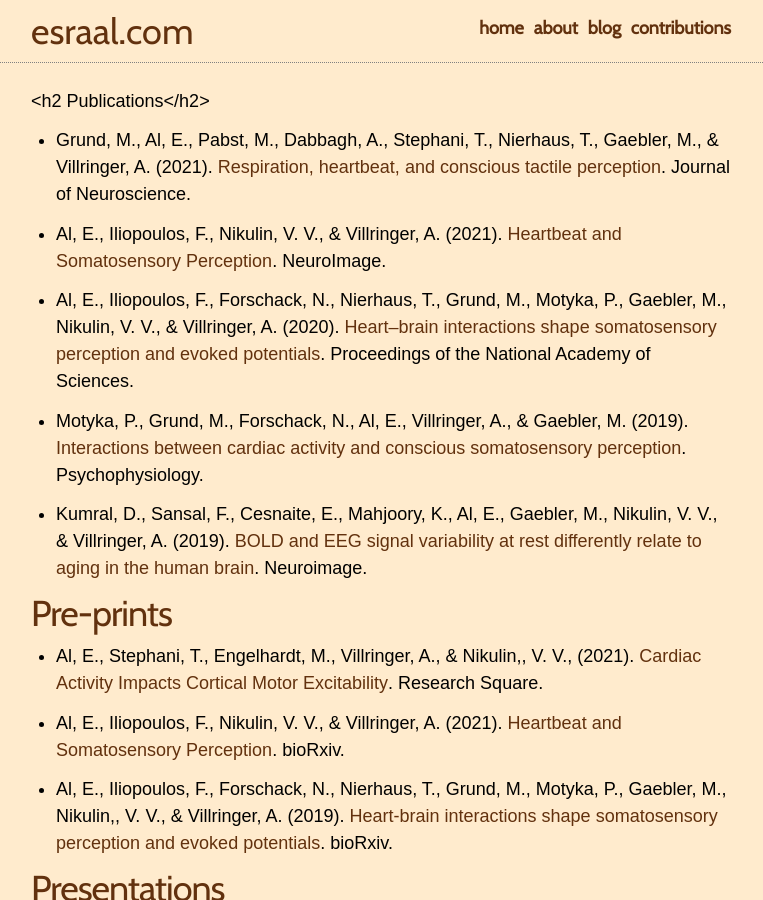
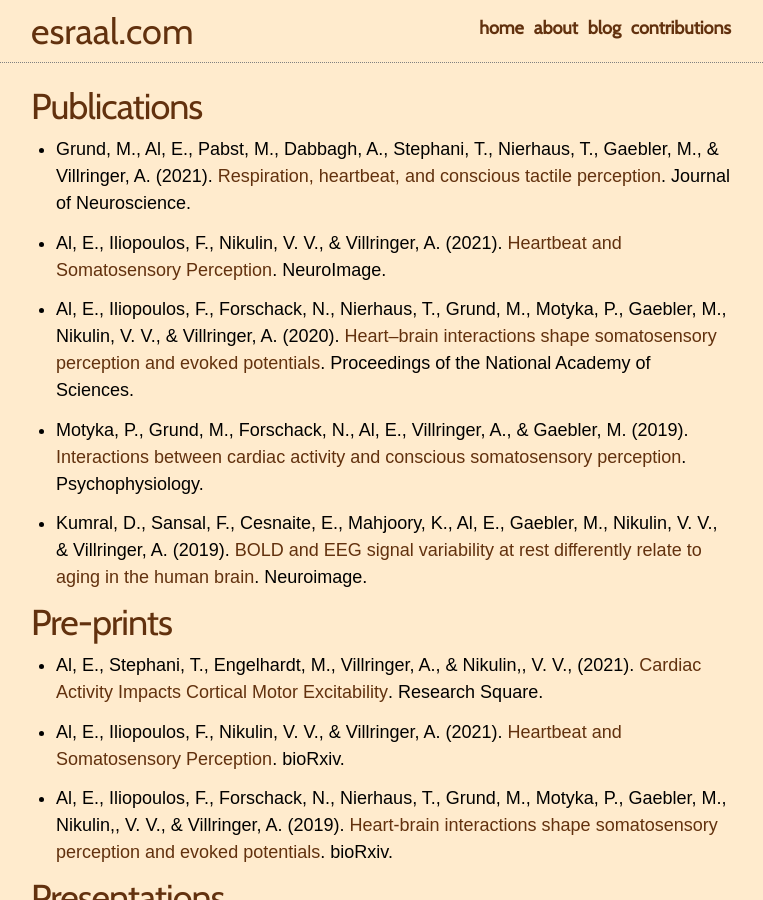
Before and after one commit to Esra-Al/esra-al.github.io, a Jekyll site: the page built from contributions.md, in a window 1280 px wide and 900 px high. Shown: the whole window, without its empty margins (259-1022 px from the left). Built offline with Jekyll 4.4.1, drawn with Linux system fonts in a browser that asks for light colours.

Commit message:
Update contributions.md

```diff
--- a/contributions.md
+++ b/contributions.md
@@ -3,7 +3,7 @@ layout: default
 title: contributions
 ---
 
-<h2 Publications</h2>
+<h2 class="contribution-type">Publications</h2>
 
 - Grund, M., Al, E., Pabst, M., Dabbagh, A., Stephani, T., Nierhaus, T., Gaebler, M., & Villringer, A. (2021). <a href='https://www.jneurosci.org/content/early/2021/11/30/JNEUROSCI.0592-21.2021.abstract?casa_token=ahdipeFSZuoAAAAA:rQlstZly7QmdMV-LuVsPVXGMqYbCo4gm2vEwt0bjNoLuG7NEgV42Uy6rFMb36XfFDJ-saWwyswZdauAq'>Respiration, heartbeat, and conscious tactile perception</a>.  Journal of Neuroscience.
 
```
